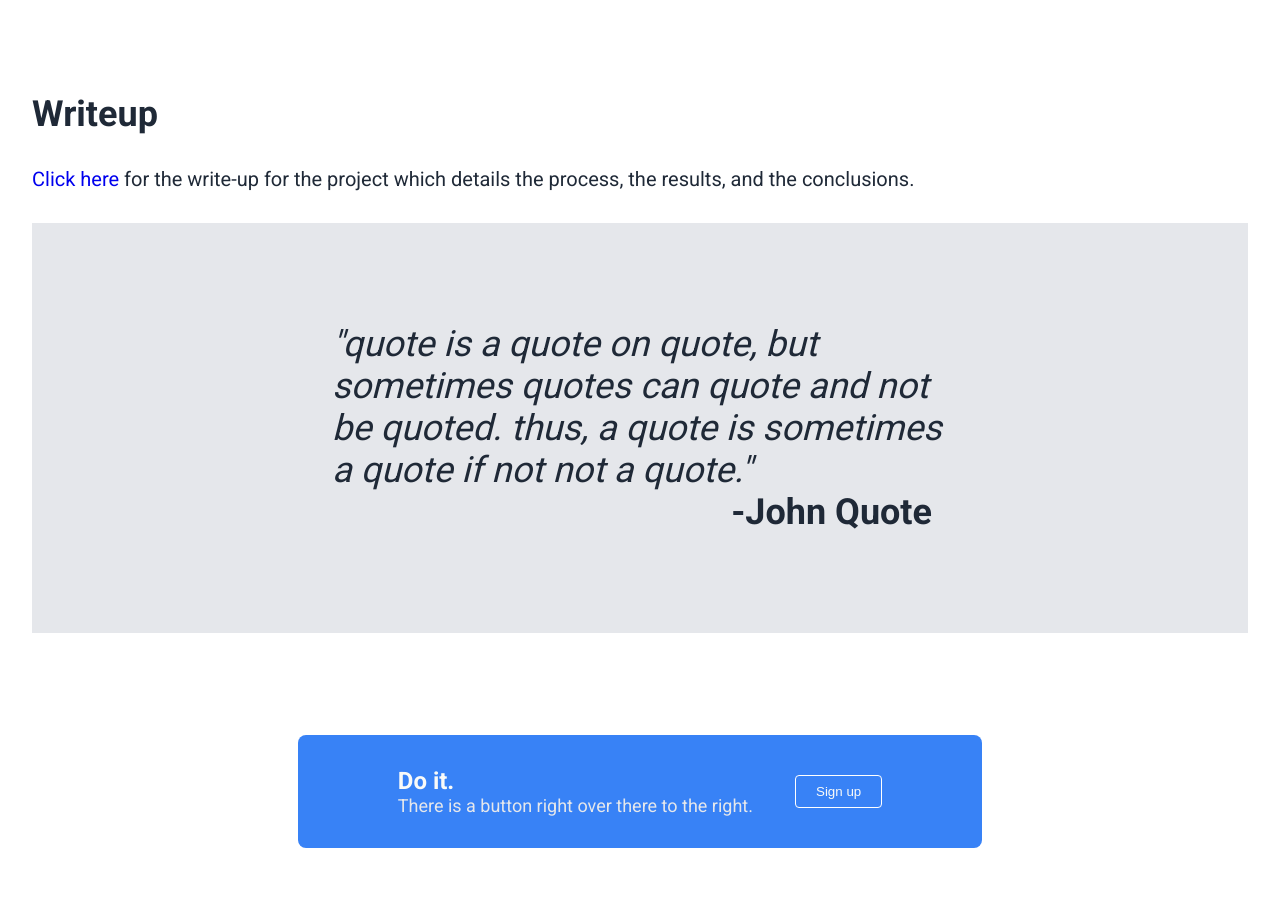
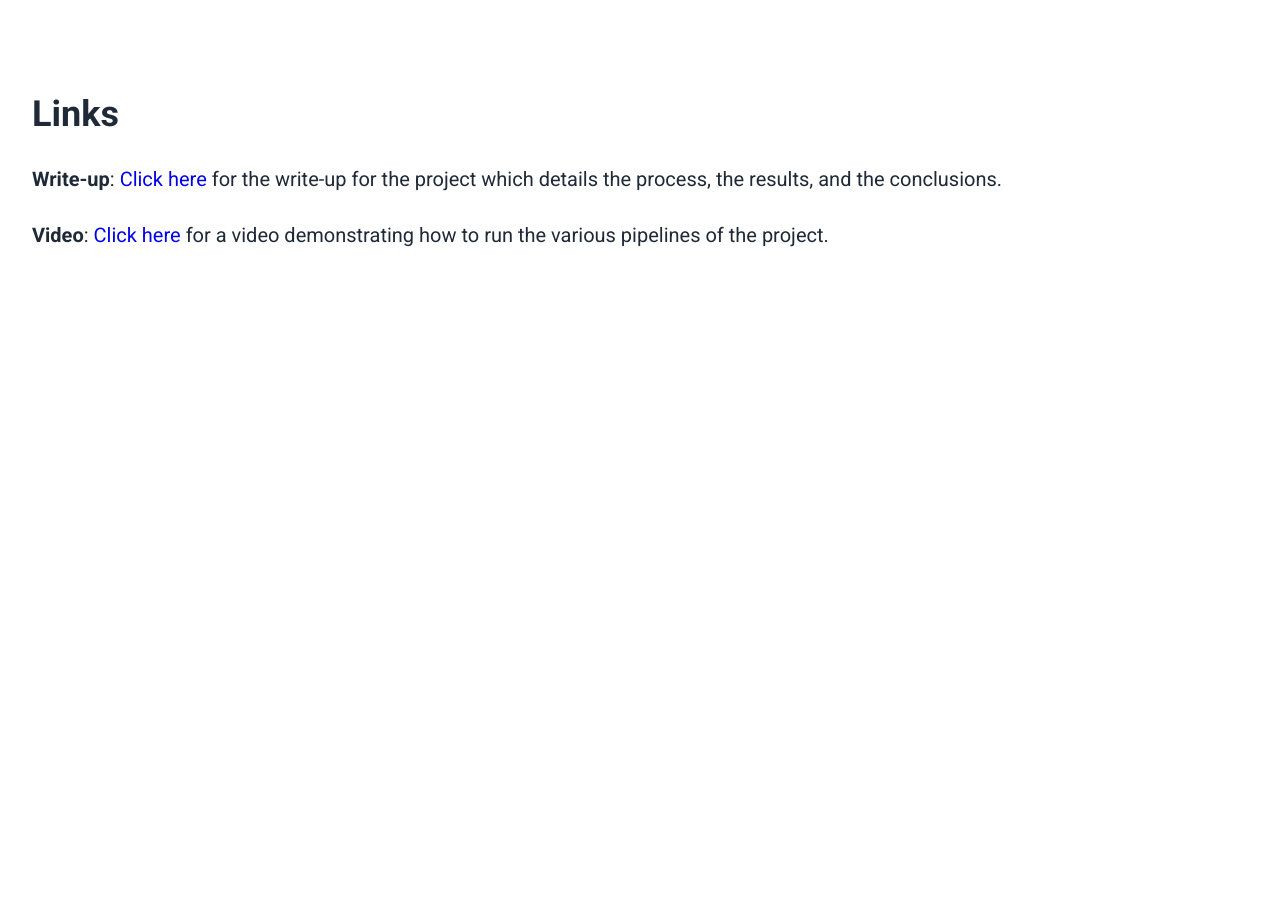
Before and after one commit to pklito/Graphics-Project, a plain HTML site: page docs/index.html in a window 1280 px wide. Shown: the part 917-1838 px from the top of the page. After the commit the page ends 1228 px from the top, so only its background shows below. Drawn offline with Linux system fonts and the light colour scheme.

Commit message:
Page links

```diff
--- a/docs/index.html
+++ b/docs/index.html
@@ -40,26 +40,9 @@
             Read the writeup below for more in-detail explanations about the process.</p>
         </div>
         <div class="info">
-            <h2>Writeup</h2>
-            <p><a href="writeup.pdf">Click here</a> for the write-up for the project which details the process, the results, and the conclusions.</p>
-
-        <div class="quote">
-            <p>"quote is a quote on quote, but sometimes quotes
-                can quote and not be quoted. thus, a quote is sometimes
-                a quote if not not a quote."</p>
-            <h3>-John Quote</h3>
-        </div>
-        <div class="sign-up">
-            <div class="prompt-container">
-                <div class="text">
-                    <h3>Do it.</h3>
-                    <p>There is a button right over there to the right.</p>
-                </div>
-                <div>
-                    <a href="#"><button class="link">Sign up</button></a>
-                </div>
-            </div>
-        </div>
+            <h2>Links</h2>
+            <p><strong>Write-up</strong>: <a href="writeup.pdf">Click here</a> for the write-up for the project which details the process, the results, and the conclusions.</p>
+            <p><strong>Video</strong>: <a href="https://www.youtube.com/watch?v=lJQKC-Njt0E">Click here</a> for a video demonstrating how to run the various pipelines of the project.</p>
     </div>
 </body>
 
--- a/docs/styles.css
+++ b/docs/styles.css
@@ -75,35 +75,6 @@ body {
     padding: 64px;
 }
 
-.title .left-part {
-    display: flex;
-    flex-direction: column;
-    align-items: flex-start;
-    flex-basis: 400px;
-}
-
-.title .left-part h1 {
-    font-size: 48px;
-    font-weight: 1000;
-    color: #F9FAF8
-}
-
-.title .left-part p {
-    font-size: 18px;
-    color: #E5E7EB;
-    flex: auto;
-    margin-bottom: 16px;
-}
-
-.title .left-part button {
-    padding: 8px 20px;
-    border: none;
-    border-radius: 4px;
-    font-weight: 500;
-    color: #F9FAF8;
-    background-color: #3882F6;
-}
-
 .title .small-image {
     background-color: gray;
     height: 200px;
@@ -144,79 +115,3 @@ body {
     border: black solid 3px;
     margin-bottom: 8px;
 }
-
-/* Quote */
-
-.quote {
-    display: flex;
-    flex-direction: column;
-    padding: 100px 300px;
-    background-color: #E5E7EB;
-}
-
-.quote p {
-    font-size: 36px;
-    font-weight: lighter;
-    font-style: italic;
-    color: #1F2937;
-}
-
-.quote h3 {
-    text-align: right;
-    font-size: 36px;
-    font-weight: 1000;
-    color: #1F2937;
-    margin-right: 16px;
-}
-
-/* Sign-up */
-
-.sign-up {
-    display: flex;
-    align-items: center;
-    justify-content: center;
-    padding: 70px;
-}
-
-.sign-up .prompt-container {
-    display: flex;
-    align-items: center;
-    gap: 42px;
-    padding: 32px 100px;
-    border-radius: 8px;
-    background-color: #3882F6;
-}
-
-.sign-up .text h3 {
-    font-size: 24px;
-    color: #F9FAF8;
-    font-weight: bold;
-}
-
-.sign-up .text p {
-    font-size: 18px;
-    color: #E5E7EB;
-}
-
-.sign-up button {
-    padding: 8px 20px;
-    border: none;
-    border-radius: 4px;
-    font-weight: 500;
-    color: #F9FAF8;
-    background-color: #3882F6;
-    border: white solid 1px;
-}
-
-/* Footer */
-
-.footer {
-    /* center footer text and add padding */
-    display: flex;
-    align-items: center;
-    justify-content: center;
-    padding: 26px;
-    /* style */
-    color: #E5E7EB;
-    background-color: #1F2937;
-}
```
